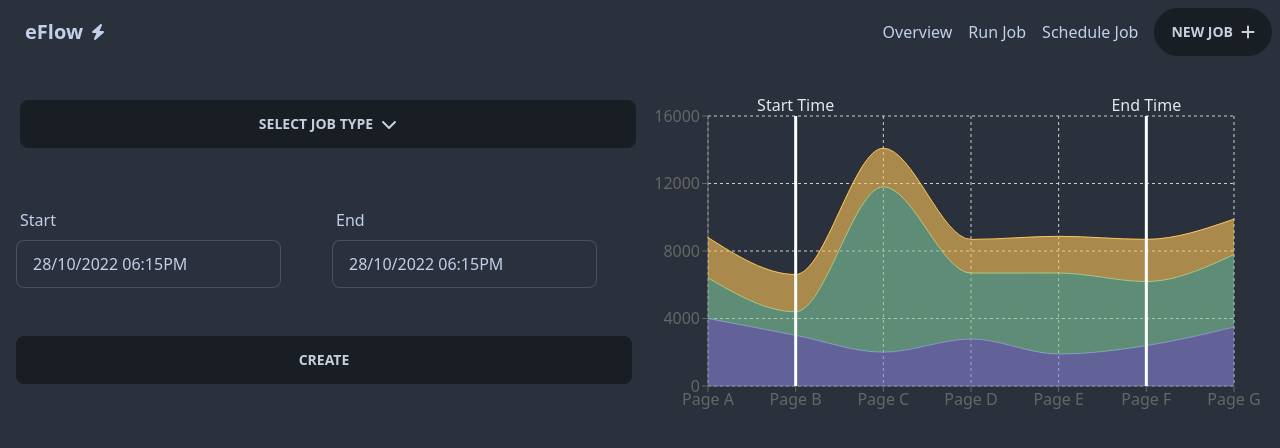
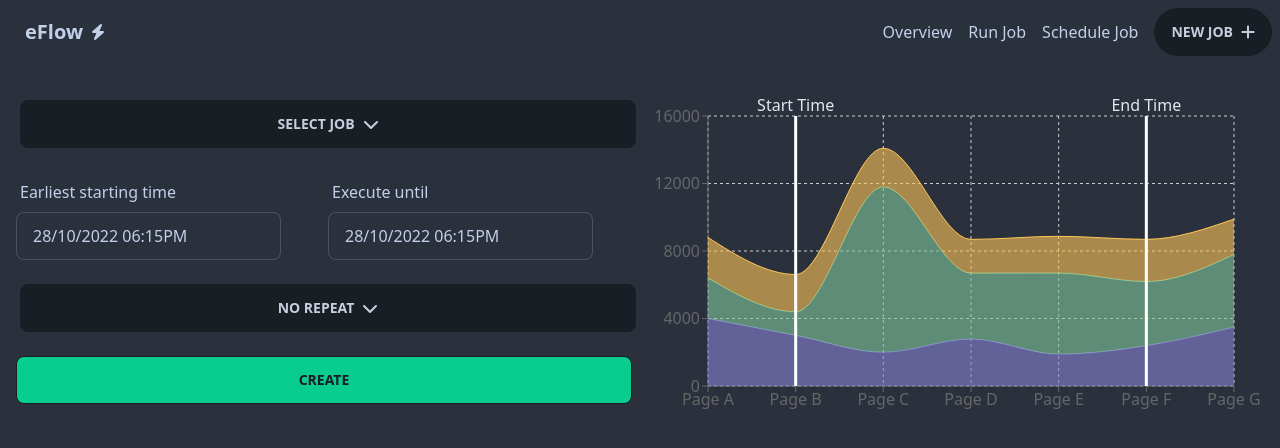
Before and after one commit to simon-hng/e-flow, a Next.js app: page /create-job in a window 1280 px wide. Shown: the top 448 px of the page. Built offline with nearby package versions, Linux system fonts and the light colour scheme.

Commit message:
improve job creation

```diff
--- a/pages/create-job.tsx
+++ b/pages/create-job.tsx
@@ -8,6 +8,7 @@ function CreateJob() {
   const [startDate, setStartDate] = useState(new Date());
   const [endDate, setEndDate] = useState(new Date());
   const [type, setType] = useState<string>();
+  const [repeat, setRepeat] = useState<string>("no repeat");
 
   return (
     <div className="flex flex-col px-4 lg:flex-row-reverse gap-4">
@@ -15,10 +16,10 @@ function CreateJob() {
         <Preview />
       </div>
 
-      <div className="grid grid-cols-2 gap-4 w-full lg:w-2/4">
+      <div className="grid grid-cols-2 gap-2 w-full lg:w-2/4">
         <div className="dropdown col-span-2">
           <label tabIndex={0} className="btn m-1 w-full">
-            {!type ? "Select job type" : type}
+            {!type ? "Select job" : type}
             <FontAwesomeIcon
               icon={faChevronDown}
               className="inline-block pl-2 h-4"
@@ -44,7 +45,7 @@ function CreateJob() {
 
         <div className="col-span-1">
           <label htmlFor="" className="label">
-            Start
+            Earliest starting time
           </label>
           <DatePicker
             className="input input-bordered w-full"
@@ -60,7 +61,7 @@ function CreateJob() {
 
         <div className="col-span-1">
           <label htmlFor="" className="label">
-            End
+            Execute until
           </label>
           <DatePicker
             className="input input-bordered w-full"
@@ -75,7 +76,36 @@ function CreateJob() {
           />
         </div>
 
-        <button className="btn col-span-2">create</button>
+        <div className="dropdown col-span-2">
+          <label tabIndex={0} className="btn m-1 w-full">
+            {repeat}
+            <FontAwesomeIcon
+              icon={faChevronDown}
+              className="inline-block pl-2 h-4"
+            />
+          </label>
+
+          <ul
+            tabIndex={0}
+            className="bg-base-200 dropdown-content menu p-2 rounded-box w-full"
+          >
+            {[
+              "no repeat",
+              "repeat daily",
+              "repeat weekly",
+              "repeat monthy",
+              "repeat yearly",
+            ].map((repeat) => (
+              <li key={repeat}>
+                <a onClick={() => setRepeat(repeat)}>{repeat}</a>
+              </li>
+            ))}
+          </ul>
+        </div>
+
+        <button className="btn col-span-2 bg-primary text-neutral hover:bg-primary">
+          create
+        </button>
       </div>
     </div>
   );
```
